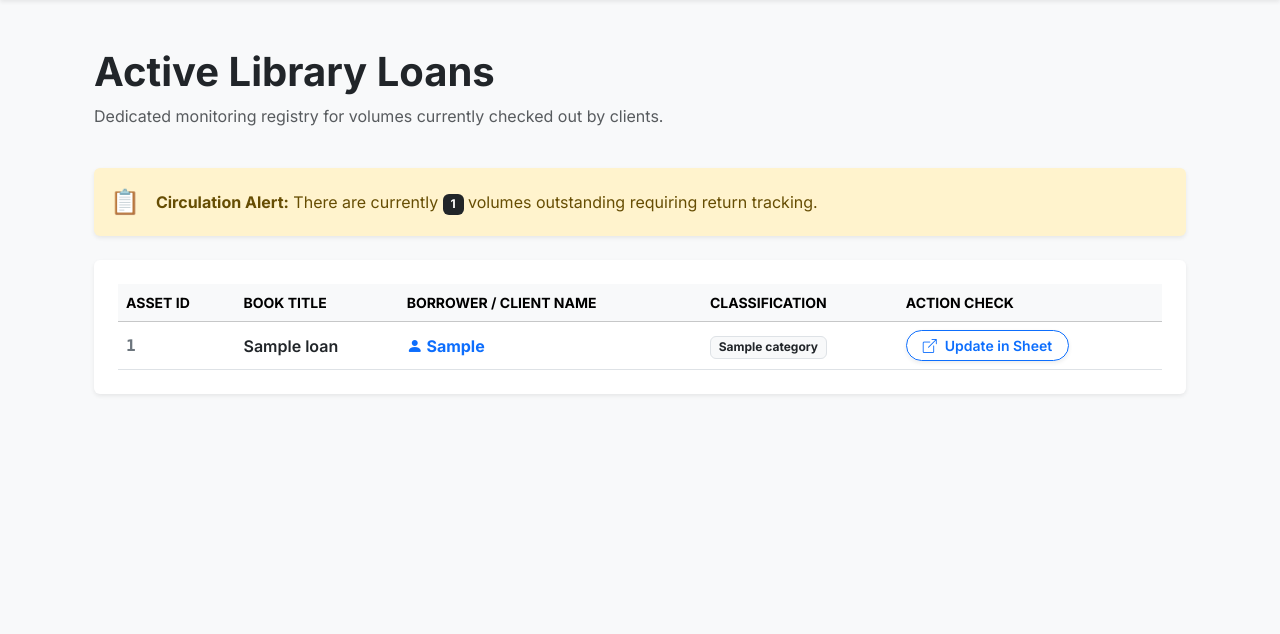
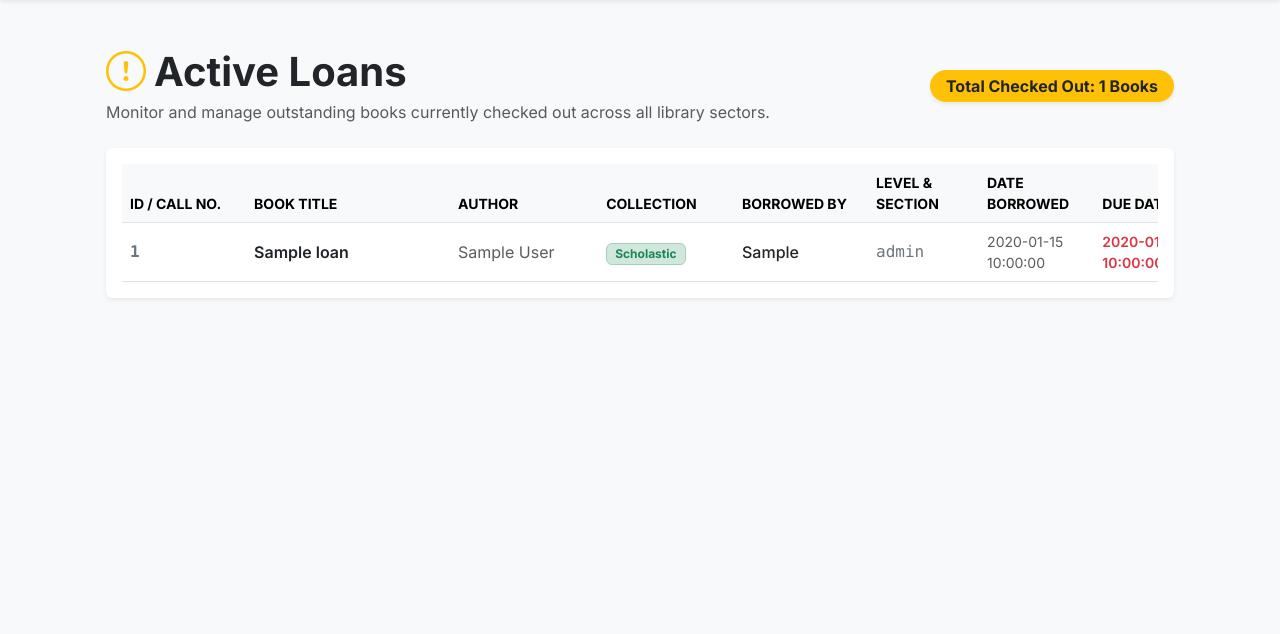
Before and after one commit to berkeley-library-admin/SCHOOL_LIBRARY_PORTAL, a Flask app: template app/templates/borrowed.html in a window 1280 px wide. Shown: the part 62-696 px from the top of the page. Run offline with Flask 3, Linux system fonts and the light colour scheme; the template is opened without the code that fills it: most values are stand-ins (such as "Sample title", 1, 10 or a date in 2020); parts of the project's set-up code (start-up, migrations or seed data) failed here and were passed over.

Commit message:
Update borrowed.html

```diff
--- a/app/templates/borrowed.html
+++ b/app/templates/borrowed.html
@@ -1,48 +1,80 @@
 {% extends 'base.html' %}
 
 {% block content %}
-<div class="container">
-    <div class="row mb-4">
-        <div class="col-12">
-            <h1 class="fw-bold text-dark tracking-tight">Active Library Loans</h1>
-            <p class="text-muted">Dedicated monitoring registry for volumes currently checked out by clients.</p>
+<div class="container-fluid px-4">
+    <div class="row mb-4 align-items-center">
+        <div class="col-md-8">
+            <h1 class="fw-bold text-dark tracking-tight mb-1">
+                <i class="bi bi-exclamation-circle text-warning me-2"></i>Active Loans
+            </h1>
+            <p class="text-muted mb-0">Monitor and manage outstanding books currently checked out across all library sectors.</p>
+        </div>
+        <div class="col-md-4 text-md-end mt-3 mt-md-0">
+            <span class="badge bg-warning text-dark px-3 py-2 rounded-pill fs-6 shadow-sm fw-bold">
+                Total Checked Out: {{ borrowed_books|length }} Books
+            </span>
         </div>
     </div>
 
-    <div class="alert alert-warning border-0 shadow-sm d-flex align-items-center p-3 mb-4" role="alert">
-        <div class="fs-4 me-3">📋</div>
-        <div>
-            <strong>Circulation Alert:</strong> There are currently <span class="badge bg-dark">{{ loans|length }}</span> volumes outstanding requiring return tracking.
-        </div>
-    </div>
-
-    <div class="card bg-white border-0 shadow-sm p-4">
+    <div class="card bg-white border-0 shadow-sm p-3">
         <div class="table-responsive">
-            <table class="table table-hover align-middle mb-0">
-                <thead class="table-light text-muted small fw-bold text-uppercase">
+            <table class="table table-hover align-middle mb-0" style="min-width: 1200px;">
+                <thead class="table-light text-muted small fw-bold text-uppercase border-bottom">
                     <tr>
-                        <th>Asset ID</th>
-                        <th>Book Title</th>
-                        <th>Borrower / Client Name</th>
-                        <th>Classification</th>
-                        <th>Action Check</th>
+                        <th style="width: 12%;">ID / Call No.</th>
+                        <th style="width: 20%;">Book Title</th>
+                        <th style="width: 14%;">Author</th>
+                        <th style="width: 12%;">Collection</th>
+                        <th style="width: 12%;">Borrowed By</th>
+                        <th style="width: 10%;">Level & Section</th>
+                        <th style="width: 10%;">Date Borrowed</th>
+                        <th style="width: 10%;">Due Date</th>
+                        <th style="width: 10%;" class="text-center">Action</th>
                     </tr>
                 </thead>
                 <tbody>
-                    {% for loan in loans %}
+                    {% for loan in borrowed_books %}
                     <tr>
                         <td class="font-monospace fw-bold text-secondary">{{ loan.id }}</td>
-                        <td class="fw-semibold text-dark">{{ loan.title }}</td>
-                        <td class="fw-bold text-primary">
-                            <i class="bi bi-person-fill"></i> {{ loan.borrowed_by if loan.borrowed_by else 'Unknown Student' }}
+
+                        <td class="fw-semibold text-dark text-wrap">{{ loan.title }}</td>
+                        <td class="text-muted text-wrap">{{ loan.author }}</td>
+
+                        <td>
+                            {% if loan.collection_source == 'Reference Collection' %}
+                                <span class="badge bg-primary-subtle text-primary border border-primary-subtle px-2 py-1">Reference</span>
+                            {% else %}
+                                <span class="badge bg-success-subtle text-success border border-success-subtle px-2 py-1">Scholastic</span>
+                            {% endif %}
                         </td>
-                        <td><span class="badge bg-light text-dark border">{{ loan.category }}</span></td>
-                        <td>
+
+                        <td class="fw-medium text-dark">{{ loan.borrowed_by if loan.borrowed_by else '-' }}</td>
+                        <td class="text-secondary font-monospace">{{ loan.level_section if loan.level_section else '-' }}</td>
+                        <td class="text-muted small">{{ loan.date_borrowed if loan.date_borrowed else '-' }}</td>
+                        <td class="text-danger small fw-semibold">{{ loan.due_date if loan.due_date else '-' }}</td>
+
+                        <td class="text-center">
+                            {% if loan.collection_source == 'Reference Collection' %}
+                            <a href="https://docs.google.com/spreadsheets/d/17KXC3P_bMVNq36Kc0ZZdoMdTVBUUGr_5imsIifsaX50/edit?usp=sharing"
+                               target="_blank"
+                               class="btn btn-outline-primary btn-sm fw-semibold rounded-pill px-3 shadow-sm d-inline-flex align-items-center">
+                                <i class="bi bi-pencil-square me-1"></i> Update
+                            </a>
+                            {% else %}
                             <a href="https://docs.google.com/spreadsheets/d/1CklcEfhleHbrfF-fV4CnU10yl5ETEHHpXTOxlpXxvt0/edit?usp=sharing"
                                target="_blank"
-                               class="btn btn-outline-primary btn-sm fw-semibold rounded-pill px-3 d-inline-flex align-items-center shadow-sm">
-                                <i class="bi bi-box-arrow-up-right me-2"></i> Update in Sheet
+                               class="btn btn-outline-success btn-sm fw-semibold rounded-pill px-3 shadow-sm d-inline-flex align-items-center">
+                                <i class="bi bi-pencil-square me-1"></i> Update
                             </a>
+                            {% endif %}
+                        </td>
+                    </tr>
+                    {% else %}
+                    <tr>
+                        <td colspan="9" class="text-center text-muted py-5">
+                            <div class="fs-2 mb-2">🎉</div>
+                            <p class="mb-0 fw-medium">All clear! No books are currently checked out.</p>
+                            <small class="text-muted">All system assets are cleanly positioned on physical shelves.</small>
                         </td>
                     </tr>
                     {% endfor %}
```
